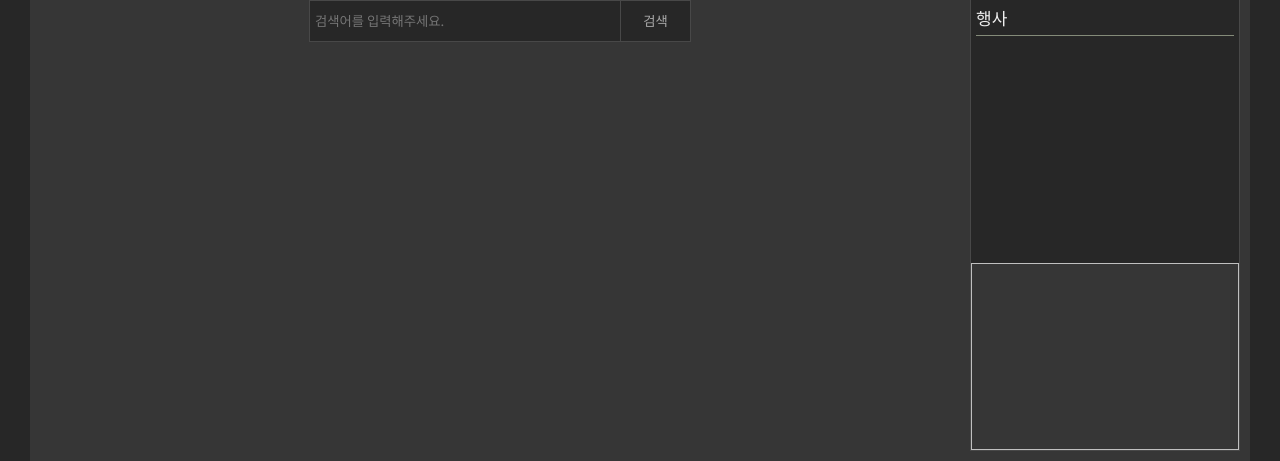
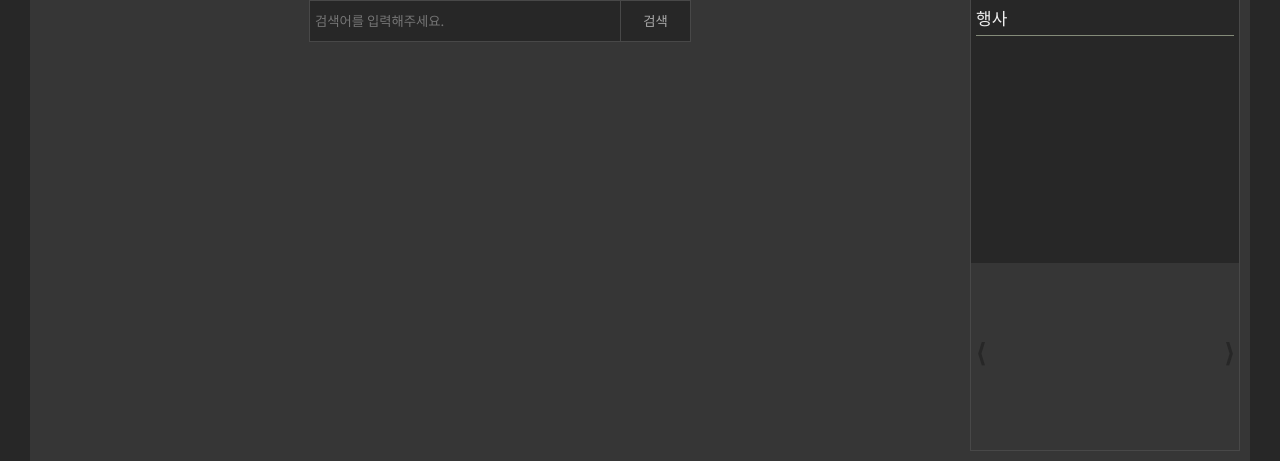
Before and after one commit to mosebuho/FMD, a Django app: page /board/event/ in a window 1280 px wide. Shown: the part 1111-1572 px from the top of the page. Run offline with Django 4.2, Linux system fonts and the light colour scheme; data that the repository does not hold is empty; parts of the project's set-up code (start-up, migrations or seed data) failed here and were passed over; some libraries are stand-ins or nearby versions.

Commit message:
사이드 행사 리스트, 사진 슬라이드 추가

```diff
--- a/board/views.py
+++ b/board/views.py
@@ -399,7 +399,7 @@ def notice_delete(request, pk):
 
 
 class EventListView(generic.ListView):
-    model = Event
+    queryset = Event.objects.order_by("-id")
     template_name = "board/event_list.html"
     paginate_by = 10
 
--- a/side_context.py
+++ b/side_context.py
@@ -1,7 +1,9 @@
 from user.models import User
+from board.models import Event
 
 
 def side_context(request):
     return {
         "ranking": User.objects.order_by("-point")[:5],
+        "events": Event.objects.order_by("-id")[:10],
     }
--- a/static/home.css
+++ b/static/home.css
@@ -526,19 +526,64 @@ section#side3 dt {
 }
 
 section#side3 dd {
-    margin: 6px 0 0;
+    margin: 0;
     font-size: 15px;
     list-style: none;
+}
+
+section#side3 dd li {
+    margin: 1px 0 0 0;
+}
+
+section#side3 dd li a {
     color: #aaa;
 }
 
-section#side3 img.event {
+section#side3 .container {
+    width: 268px;
     height: 187px;
-    width: 100%;
+    position: relative;
+    overflow: hidden;
+}
+
+section#side3 .slide {
+    position: absolute;
+    left: 0;
+    width: 2680px;
+    transition: left 0.5s ease-out;
     margin: 0;
+    padding: 0;
+}
+
+section#side3 .slide li {
+    float: left;
+    list-style: none;
+}
+
+section#side3 .slide li img {
+    height: 187px;
+    width: 268px;
+}
+
+section#side3 p span {
+    position: absolute;
+    color: #272727;
+    border-radius: 50%;
+    font-size: 25px;
+    cursor: pointer;
+    top: 70px;
+}
+
+section#side3 .prev {
+    left: 5px;
 }
 
 
+section#side3 .next {
+    right: 5px;
+}
+
+/* side4 */
 img#side4-ad {
     height: 302px;
     width: 270px;
--- a/templates/board/community_list.html
+++ b/templates/board/community_list.html
@@ -35,9 +35,9 @@
         <thead>
             <tr>
                 <th style="width:50px;">추천</th>
+                <th style="width:50px;">조회수</th>
                 <th style="width:605px;">제목</th>
                 <th style="width:80px;">작성자</th>
-                <th style="width:50px;">조회수</th>
                 <th style="width:50px;">작성일</th>
             </tr>
         </thead>
@@ -45,6 +45,7 @@
             {% for i in page_obj %}
             <tr>
                 <td>{{ i.like }}</td>
+                <td>{{ i.view }}</td>
                 <td id="title">
                     <a href="{% url 'board:community_detail' i.pk %}" target="_self" style="text-decoration: none">
                         {{ i.title|truncatechars:45 }}
@@ -52,7 +53,6 @@
                     <i class="fa-solid fa-comment-dots"></i> {{ i.comment_set.count }}
                 </td>
                 <td>{{ i.writer }}</td>
-                <td>{{ i.view }}</td>
                 <td>{{ i.date_short }}</td>
             </tr>
             {% endfor %}
--- a/templates/board/event_list.html
+++ b/templates/board/event_list.html
@@ -8,7 +8,6 @@
     document.addEventListener('DOMContentLoaded', function () {
         var calendarEl = document.getElementById('calendar');
         var calendar = new FullCalendar.Calendar(calendarEl, {
-            initialView: 'dayGridMonth',
             locale: 'ko',
             events: [
                 {% for i in page_obj %}
--- a/templates/home/home.html
+++ b/templates/home/home.html
@@ -1,6 +1,7 @@
 <!DOCTYPE html>
 <html>
 {% load static %}
+
 <head>
     <meta charset="UTF-8">
     <meta name="viewport" content="width=device-width, initial-scale=1.0">
@@ -15,18 +16,6 @@
         crossorigin="anonymous" referrerpolicy="no-referrer" />
     <script src="https://code.jquery.com/jquery-3.5.1.js"
         integrity="sha256-QWo7LDvxbWT2tbbQ97B53yJnYU3WhH/C8ycbRAkjPDc=" crossorigin="anonymous"></script>
-    <script>
-        $(function () {
-            $('.title li').click(function () {
-                $('.title li').removeClass('on');
-                $('.tabcont').removeClass('on');
-                $(this).addClass('on');
-                $('.content #' + $(this).attr('data-tab')).addClass('on');
-                $('#community .title li').css('color', '#aaa');
-                $(this).css('color', '#eee');
-            })
-        });
-    </script>
 </head>
 
 <body>
@@ -265,7 +254,8 @@
                     <dt>랭킹</dt>
                     <dd>
                         {% for user in ranking %}
-                        <li><a href="{% url 'user:profile' user.id %}">{{user.name}}</a><span>{{user.point}} 포인트</span>
+                        <li>
+                            <a href="{% url 'user:profile' user.id %}">{{user.name}}</a><span>{{user.point}} 포인트</span>
                         </li>
                         {% endfor %}
                     </dd>
@@ -278,9 +268,42 @@
                 <dl>
                     <dt>행사</dt>
                     <dd>
+                        {% for i in events %}
+                        <li>
+                            <a href="{% url 'board:event_detail' i.id %}">{{i.title|truncatechars:22}}</a>
+                        </li>
+                        {% endfor %}
                     </dd>
                 </dl>
-                <img class="event">
+                <div class="container">
+                    <ul class="slide">
+                        {% for i in events %}
+                        <li>
+                            <a href="{% url 'board:event_detail' i.id %}"><img src="{{ i.thumbnail.url }}"></a>
+                        </li>
+                        {% endfor %}
+                    </ul>
+                    <p>
+                        <span class="prev"><b>&lang;</b></span>
+                        <span class="next"><b>&rang;</b></span>
+                    </p>
+                </div>
+                <script>
+                    let currentIdx = 0;
+                    function moveSlide(num) {
+                        document.querySelector('.slide').style.left = -num * 268 + 'px';
+                        currentIdx = num;
+                    }
+                    document.querySelector('.prev').addEventListener('click', function () {
+                        if (currentIdx !== 0) moveSlide(currentIdx - 1);
+                    });
+
+                    document.querySelector('.next').addEventListener('click', function () {
+                        if (currentIdx !== document.querySelectorAll('.slide li').length - 1) {
+                            moveSlide(currentIdx + 1);
+                        }
+                    });
+                </script>
             </section>
             <img id="side4-ad">
         </aside>
```
